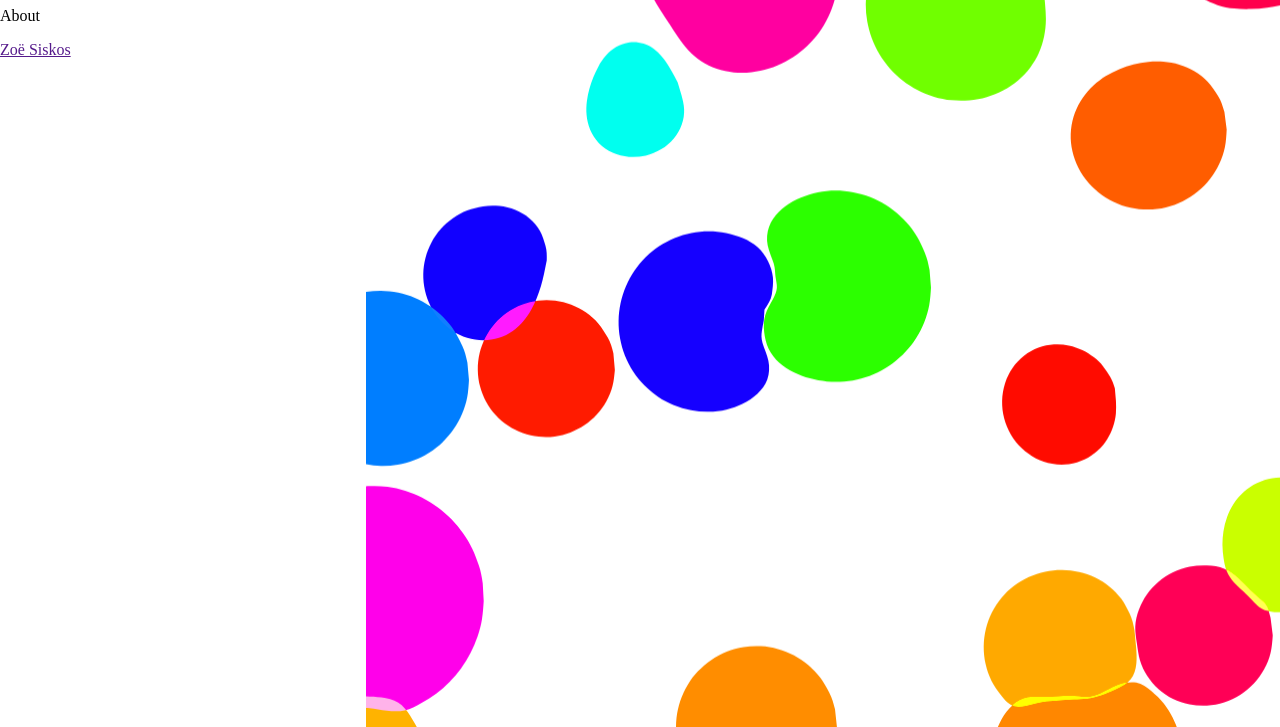
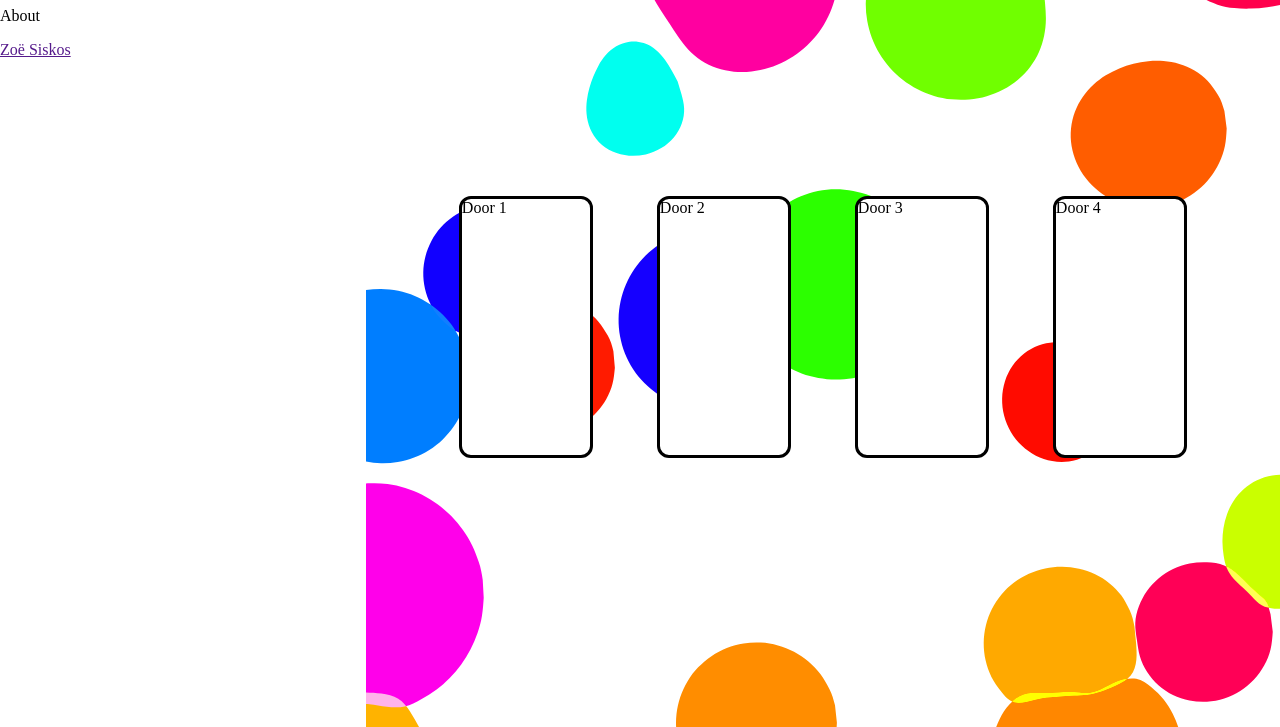
Before and after one commit to zsiskos/mintbean-GA-hackathon-mon, a plain HTML site: page index.html in a window 1280 px wide. Shown: the part 73-800 px from the top of the page. Drawn offline with Linux system fonts and the light colour scheme.

Commit message:
adjust layout

```diff
--- a/index.html
+++ b/index.html
@@ -146,6 +146,7 @@
 </head>
 <body>
   <main>
+
     <div class="canvas">
       <canvas id="canvas" resize hidpi="off"></canvas>
     </div>
@@ -159,7 +160,10 @@
     <div class="portals">
       <div class="door">Door 1</div>
       <div class="door">Door 2</div>
+      <div class="door">Door 3</div>
+      <div class="door">Door 4</div>
     </div>
+
   </main>
 </body>
 </html>
--- a/style.css
+++ b/style.css
@@ -18,7 +18,7 @@ main {
   display: grid;
   grid-template:
   "header canvas" 10rem
-  "header canvas" auto
+  "header canvas" 1fr
   "header canvas" 15rem
   /2fr 5fr
 }
@@ -33,4 +33,18 @@ main {
 
 .portals {
   grid-area: canvas;
+  display: flex;
+  flex-flow: row wrap;
+  align-items: center;
+  justify-content: center;
 }
+
+.door {
+  height: 16rem;
+  width: 8rem;
+  background: white;
+  border: .2rem solid black;
+  border-radius: .75rem;
+  margin: 2rem;
+
+}
```
